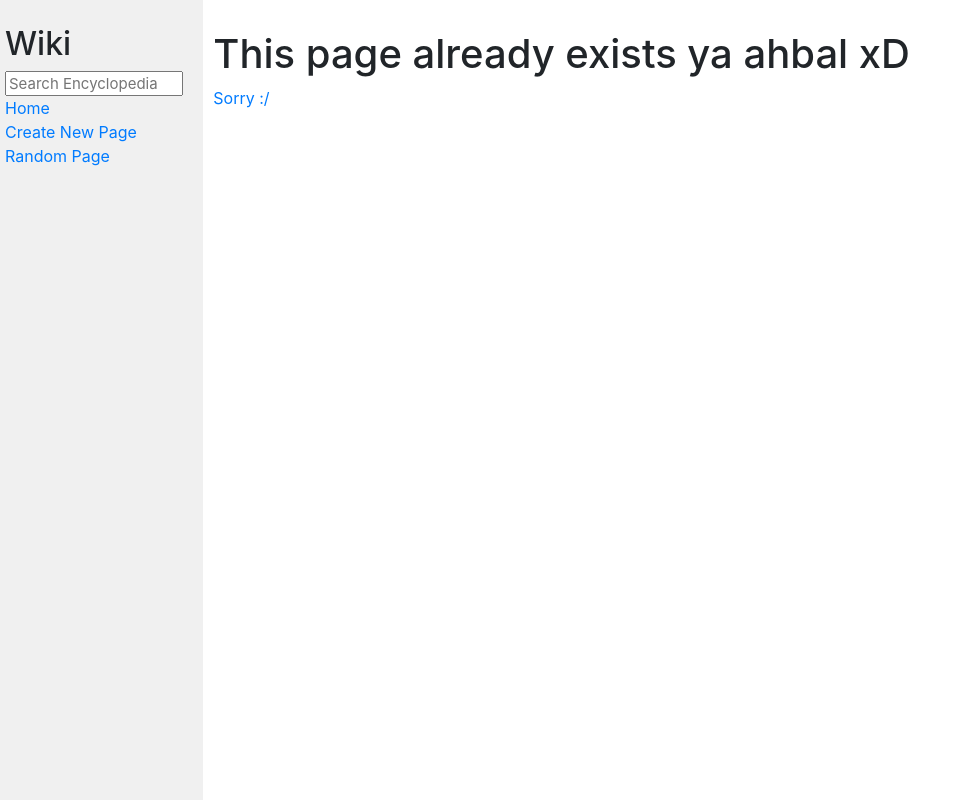
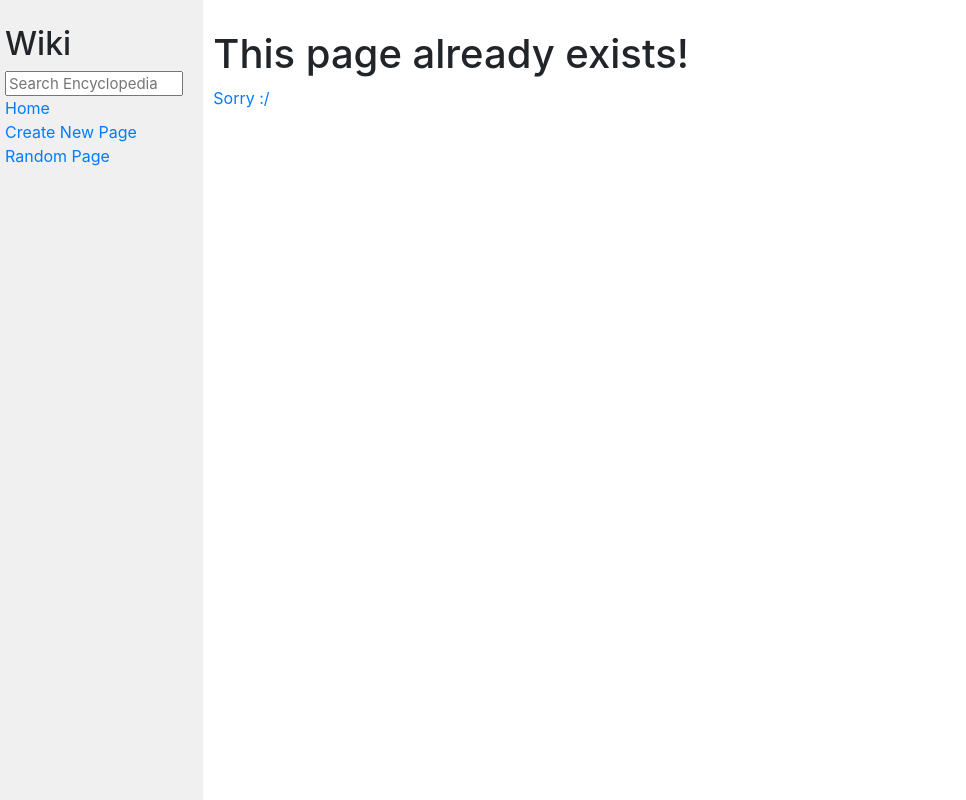
Before and after one commit to mazen-samer/Wiki-Clone, a Django app: template encyclopedia/templates/encyclopedia/page exists.html in a window 1280 px wide. Shown: the whole page, without its empty margins (0-966 px from the left). Run offline with Django 3.2, Linux system fonts and the light colour scheme; the template is opened without the code that fills it, so the values that code supplies are empty; some libraries are stand-ins or nearby versions.

Commit message:
Update page exists.html

```diff
--- a/encyclopedia/templates/encyclopedia/page exists.html
+++ b/encyclopedia/templates/encyclopedia/page exists.html
@@ -1,6 +1,6 @@
 {% extends "encyclopedia/layout.html" %} {% block title %} Encyclopedia
 {%endblock%} {% block body %}
-<h1>This page already exists ya ahbal xD</h1>
+<h1>This page already exists!</h1>
 <a href="{% url 'create' %}">Sorry :/</a>
 
 {% endblock %}
```
